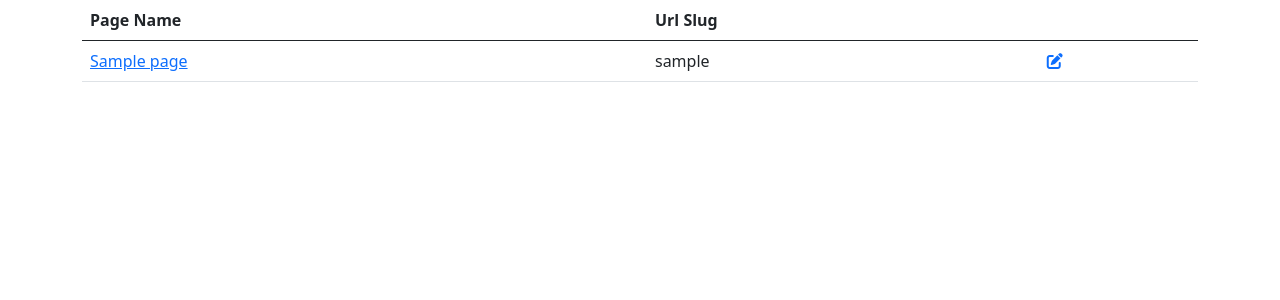
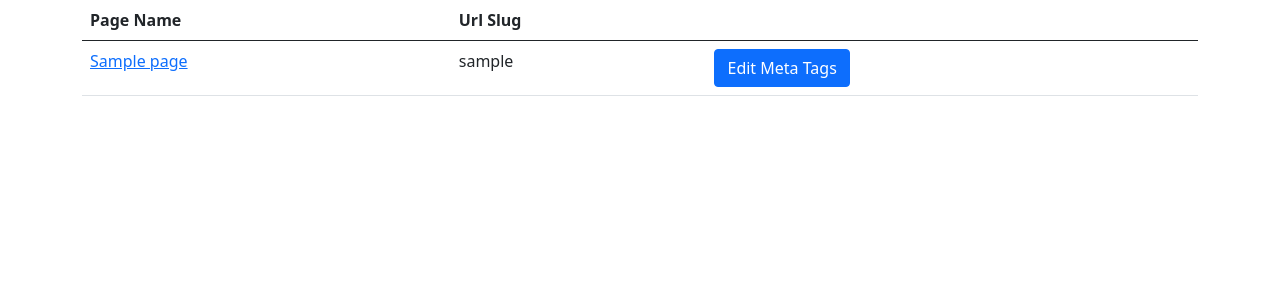
Before and after one commit to chiranjeev11/website_content_editor, a Flask app: page /admin/pages in a window 1280 px wide. Shown: the part 56-356 px from the top of the page. Run offline with Flask 2, Linux system fonts and the light colour scheme; a user stored in the database is signed in; tables that the repository leaves empty hold one stand-in row (values such as "Sample post"); some libraries are stand-ins or nearby versions.

Commit message:
fix undefined bug

```diff
--- a/app/templates/pages.html
+++ b/app/templates/pages.html
@@ -3,7 +3,7 @@
 {% block content %}
 
 
-
+<!-- <i class="fas fa-edit"></i> -->
 	<table class="table">
 		<thead>
 			<tr>
@@ -17,7 +17,7 @@
 			<tr>
 				<td><a href="{{ page.slug }}">{{ page.page_name }}</a></td>
 				<td>{{ page.slug }}</td>
-				<td><a type="button" class="edit" title="edit page"><i class="fas fa-edit"></i></a></td>
+				<td><a type="button" class="edit btn btn-primary" title="edit page"><span>Edit Meta Tags</span></td>
 			</tr>
 			{% endfor %}
 		</tbody>
@@ -36,7 +36,7 @@
 		  <div class="modal-body">
 			<form class="edit-form" action="{{ url_for('metaContent_edit') }}" method="post">
 				<div class="row">
-					<div class="col">
+					<div class="col-md">
 						<div class="form-group m-2">
 							<label for="page-name">Page Name</label>
 							<input type="text" class="form-control" id="page-name" name="page_name" placeholder="Enter Page Name" readonly>
@@ -68,7 +68,7 @@
 
 
 					</div>
-					<div class="col">
+					<div class="col-md">
 						<div class="form-group m-2">
 							<label for="url-slug">Url Slug</label>
 							<input type="text" class="form-control" id="url-slug" name="url_slug" placeholder="Enter Page Url Slug">
@@ -210,31 +210,31 @@
 					success: function(result){
 						document.getElementById('page-name').value = result.page_name;
 						document.getElementById('url-slug').value = result.url_slug;
-						if (result.meta_title){
+						if (result.meta_title!='undefined'){
 							document.getElementById('title').value = result.meta_title;
 						}
-						if (result.meta_description){
+						if (result.meta_description!='undefined'){
 							document.getElementById('description').value = result.meta_description;
 						}
-						if (result.meta_keywords){
+						if (result.meta_keywords!='undefined'){
 							document.getElementById('keywords').value = result.meta_keywords;
 						}
-						if (result.meta_robots){
+						if (result.meta_robots!='undefined'){
 
 							let values = result.meta_robots.split(',');
 
 							$('#robots').select2().val(values).trigger('change');
 						}
-						if (result.meta_canonical){
+						if (result.meta_canonical!='undefined'){
 							document.getElementById('canonical').value = result.meta_canonical;
 						}
-						if (result.og_type){
+						if (result.og_type!='undefined'){
 							document.getElementById('type').value = result.og_type;
 						}
-						if (result.og_title){
+						if (result.og_title!='undefined'){
 							document.getElementById('ogtitle').value = result.og_title;
 						}
-						if (result.og_description){
+						if (result.og_description!='undefined'){
 							document.getElementById('ogdescription').value = result.og_description;
 						}
 
```
